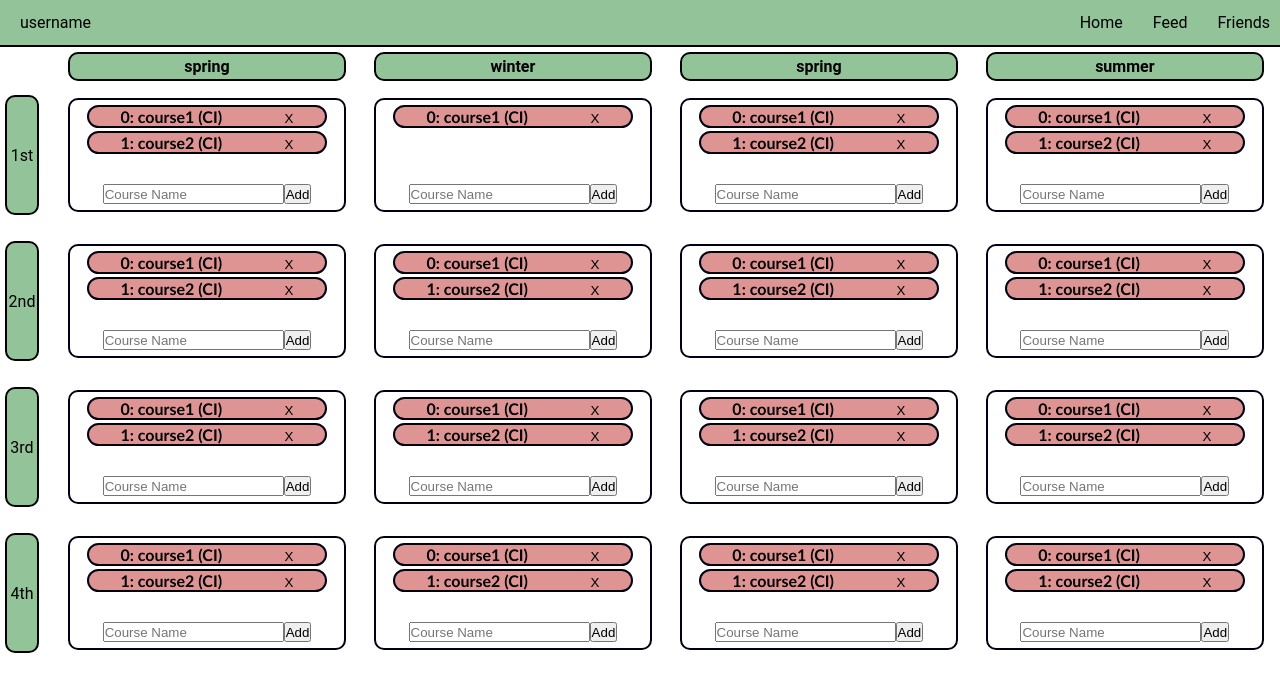
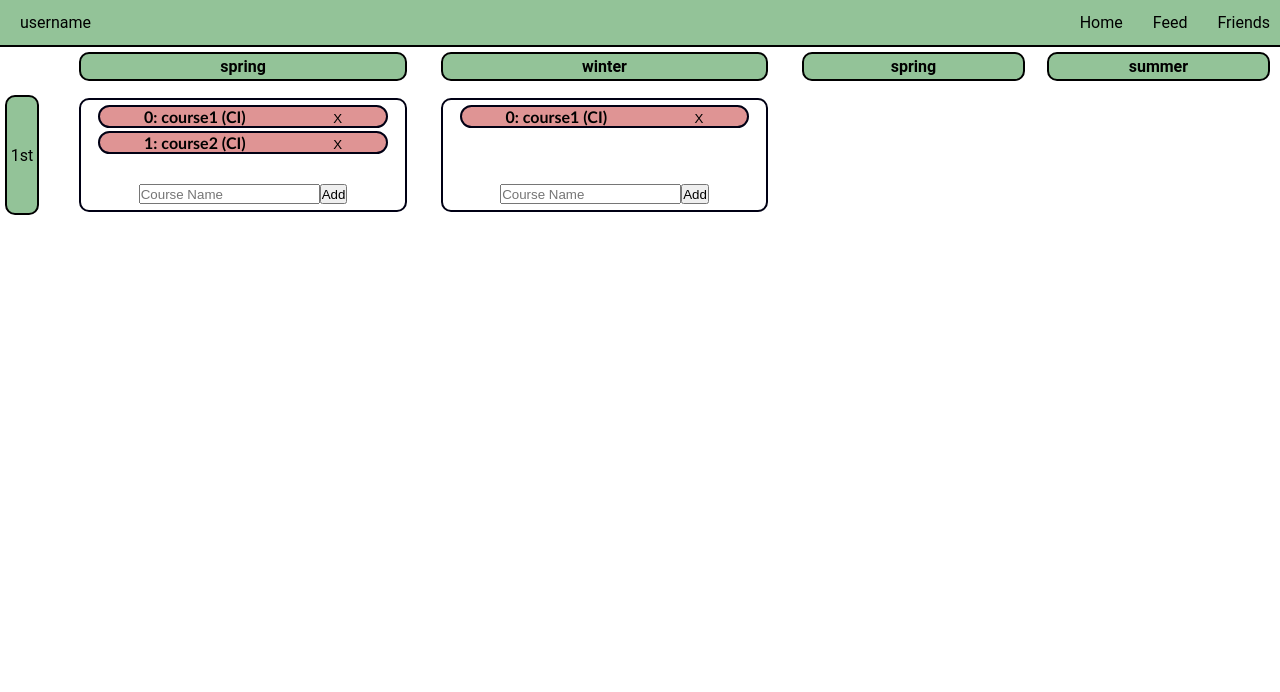
Before and after one commit to dali-lab/wisp24-frontend, a React app: page /plan23 in a window 1280 px wide. Shown: the top 692 px of the page. Built offline with nearby package versions, Linux system fonts and the light colour scheme; the HTML template or start-up script is replaced by a standard one.

Commit message:
fix null issue

```diff
--- a/package.json
+++ b/package.json
@@ -55,10 +55,10 @@
     "axios": "^0.28.0",
     "firebase": "^10.11.0",
     "lodash.omit": "^4.5.0",
-    "react": "^17.0.2",
+    "react": "^18.2.0",
     "react-dnd": "^16.0.1",
     "react-dnd-html5-backend": "^16.0.1",
-    "react-dom": "^17.0.2",
+    "react-dom": "^18.2.0",
     "react-redux": "^7.2.3",
     "react-router": "^5.2.0",
     "react-router-dom": "^5.2.0",
--- a/src/components/plan2/Plan22.jsx
+++ b/src/components/plan2/Plan22.jsx
@@ -1,5 +1,5 @@
 /* eslint-disable import/no-extraneous-dependencies */
-import React, { useState, forwardRef, useRef } from 'react';
+import React, { useState, forwardRef } from 'react';
 import { DndProvider, useDrag, useDrop } from 'react-dnd';
 import { HTML5Backend } from 'react-dnd-html5-backend';
 import TermComponent from '../termComponent';
--- a/src/components/plan2/plan23.jsx
+++ b/src/components/plan2/plan23.jsx
@@ -1,3 +1,5 @@
+/* eslint-disable import/no-extraneous-dependencies */
+/* eslint-disable no-unused-vars */
 import React, { useState } from 'react';
 import { DndProvider, useDrag, useDrop } from 'react-dnd';
 import { HTML5Backend } from 'react-dnd-html5-backend';
@@ -6,22 +8,8 @@ import './Plan23.css';
 
 const Plan23 = () => {
   const [listOfTermNames, setListOfTermNames] = useState([
-    { id: 1, termName: 'term1', courses: ['course1', 'course2'] },
-    { id: 2, termName: 'term2', courses: ['course1'] },
-    { id: 3, termName: 'term3', courses: ['course1'] },
-    { id: 4, termName: 'term4', courses: ['course1'] },
-    { id: 5, termName: 'term5', courses: ['course1'] },
-    { id: 6, termName: 'term6', courses: ['course1'] },
-    { id: 7, termName: 'term7', courses: ['course1'] },
-    { id: 8, termName: 'term8', courses: ['course1'] },
-    { id: 9, termName: 'term9', courses: ['course1'] },
-    { id: 10, termName: 'term10', courses: ['course1'] },
-    { id: 11, termName: 'term11', courses: ['course1'] },
-    { id: 12, termName: 'term12', courses: ['course1'] },
-    { id: 13, termName: 'term13', courses: ['course1'] },
-    { id: 14, termName: 'term14', courses: ['course1'] },
-    { id: 15, termName: 'term15', courses: ['course1'] },
-    { id: 16, termName: 'term16', courses: ['course1'] },
+    { id: 0, termName: 'term1', courses: ['course1', 'course2'] },
+    { id: 1, termName: 'term2', courses: ['course1'] },
   ]);
 
   const addCourse = (index, courseName) => {
@@ -49,8 +37,11 @@ const Plan23 = () => {
   };
 
   const TermCard = (props) => {
+    // console.log('term card props: ', props);
+    const i = props.termID;
     const [{ isDragging }, drag, dragPreview] = useDrag(() => ({
       type: 'TERM',
+      item: { i },
       collect: (monitor) => ({
         isDragging: monitor.isDragging(),
       }),
@@ -62,7 +53,7 @@ const Plan23 = () => {
           <TermComponent
             termName={props.termName || ''}
             courses={props.courses}
-            termID={props.index}
+            termID={props.termID} // changed from index to termID
             addCourse={props.addCourse}
             delCourse={props.delCourse}
             edit={props.edit}
@@ -73,11 +64,14 @@ const Plan23 = () => {
   };
 
   const TermContainer = (props) => {
+    // console.log('term container props: ', props);
     const [{ canDrop, isOver }, drop] = useDrop(() => ({
       accept: 'TERM',
       drop: (item, monitor) => {
-        const draggedIndex = item.termID;
+        const draggedIndex = item.i;
         const targetIndex = props.termID;
+
+        console.log('dragged index: ', draggedIndex, ' | target index: ', targetIndex);
 
         // Swap the terms in the list
         const updatedTermNames = [...listOfTermNames];
@@ -100,7 +94,7 @@ const Plan23 = () => {
         <TermCard
           termName={props.termName || ''}
           courses={props.courses}
-          termID={props.index}
+          termID={props.termID} // changed from index to termID
           addCourse={props.addCourse}
           delCourse={props.delCourse}
           edit={props.edit}
@@ -148,155 +142,6 @@ const Plan23 = () => {
                   edit={false}
                 />
               </td>
-              <td> <TermContainer
-                termName={listOfTermNames[0].termName}
-                courses={listOfTermNames[0].courses}
-                termID={0}
-                key={0}
-                addCourse={addCourse}
-                delCourse={delCourse}
-                edit={false}
-              />
-              </td>
-              <td><TermContainer
-                termName={listOfTermNames[0].termName}
-                courses={listOfTermNames[0].courses}
-                termID={0}
-                key={0}
-                addCourse={addCourse}
-                delCourse={delCourse}
-                edit={false}
-              />
-              </td>
-            </tr>
-            <tr className="term-rows">
-              <td><div className="term-holder year-column">2nd</div></td>
-              <td><TermContainer
-                termName={listOfTermNames[0].termName}
-                courses={listOfTermNames[0].courses}
-                termID={0}
-                key={0}
-                addCourse={addCourse}
-                delCourse={delCourse}
-                edit={false}
-              />
-              </td>
-              <td><TermContainer
-                termName={listOfTermNames[0].termName}
-                courses={listOfTermNames[0].courses}
-                termID={0}
-                key={0}
-                addCourse={addCourse}
-                delCourse={delCourse}
-                edit={false}
-              />
-              </td>
-              <td><TermContainer
-                termName={listOfTermNames[0].termName}
-                courses={listOfTermNames[0].courses}
-                termID={0}
-                key={0}
-                addCourse={addCourse}
-                delCourse={delCourse}
-                edit={false}
-              />
-              </td>
-              <td><TermContainer
-                termName={listOfTermNames[0].termName}
-                courses={listOfTermNames[0].courses}
-                termID={0}
-                key={0}
-                addCourse={addCourse}
-                delCourse={delCourse}
-                edit={false}
-              />
-              </td>
-            </tr>
-            <tr className="term-rows">
-              <td><div className="term-holder year-column">3rd</div></td>
-              <td><TermContainer
-                termName={listOfTermNames[0].termName}
-                courses={listOfTermNames[0].courses}
-                termID={0}
-                key={0}
-                addCourse={addCourse}
-                delCourse={delCourse}
-                edit={false}
-              />
-              </td>
-              <td><TermContainer
-                termName={listOfTermNames[0].termName}
-                courses={listOfTermNames[0].courses}
-                termID={0}
-                key={0}
-                addCourse={addCourse}
-                delCourse={delCourse}
-                edit={false}
-              />
-              </td>
-              <td><TermContainer
-                termName={listOfTermNames[0].termName}
-                courses={listOfTermNames[0].courses}
-                termID={0}
-                key={0}
-                addCourse={addCourse}
-                delCourse={delCourse}
-                edit={false}
-              />
-              </td>
-              <td><TermContainer
-                termName={listOfTermNames[0].termName}
-                courses={listOfTermNames[0].courses}
-                termID={0}
-                key={0}
-                addCourse={addCourse}
-                delCourse={delCourse}
-                edit={false}
-              />
-              </td>
-            </tr>
-            <tr className="term-rows">
-              <td><div className="term-holder year-column">4th</div></td>
-              <td><TermContainer
-                termName={listOfTermNames[0].termName}
-                courses={listOfTermNames[0].courses}
-                termID={0}
-                key={0}
-                addCourse={addCourse}
-                delCourse={delCourse}
-                edit={false}
-              />
-              </td>
-              <td><TermContainer
-                termName={listOfTermNames[0].termName}
-                courses={listOfTermNames[0].courses}
-                termID={0}
-                key={0}
-                addCourse={addCourse}
-                delCourse={delCourse}
-                edit={false}
-              />
-              </td>
-              <td><TermContainer
-                termName={listOfTermNames[0].termName}
-                courses={listOfTermNames[0].courses}
-                termID={0}
-                key={0}
-                addCourse={addCourse}
-                delCourse={delCourse}
-                edit={false}
-              />
-              </td>
-              <td><TermContainer
-                termName={listOfTermNames[0].termName}
-                courses={listOfTermNames[0].courses}
-                termID={0}
-                key={0}
-                addCourse={addCourse}
-                delCourse={delCourse}
-                edit={false}
-              />
-              </td>
             </tr>
           </tbody>
         </table>
--- a/src/components/termBuilderComponent/index.jsx
+++ b/src/components/termBuilderComponent/index.jsx
@@ -1,4 +1,4 @@
-import React, { useState, useEffect } from 'react';
+import React, { useState } from 'react';
 import TermComponent from '../termComponent';
 import './index.css';
 
```
Also changed, not shown: 1 other file (tests, documents, lock files or other folders).
